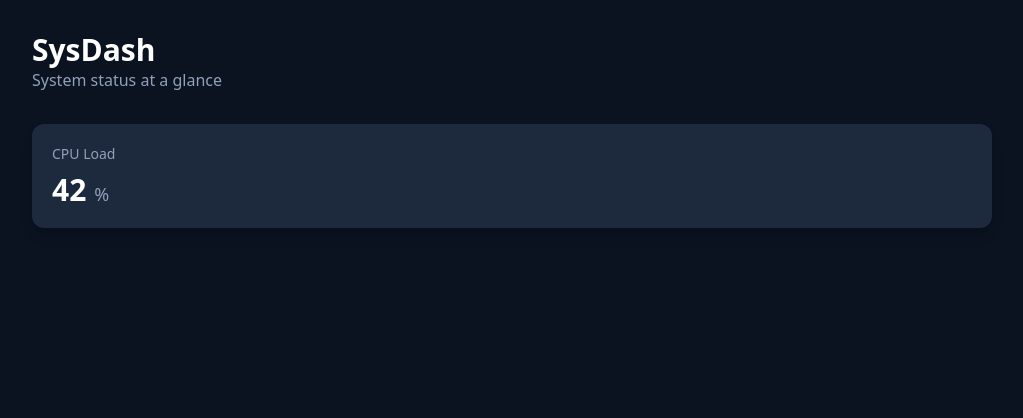
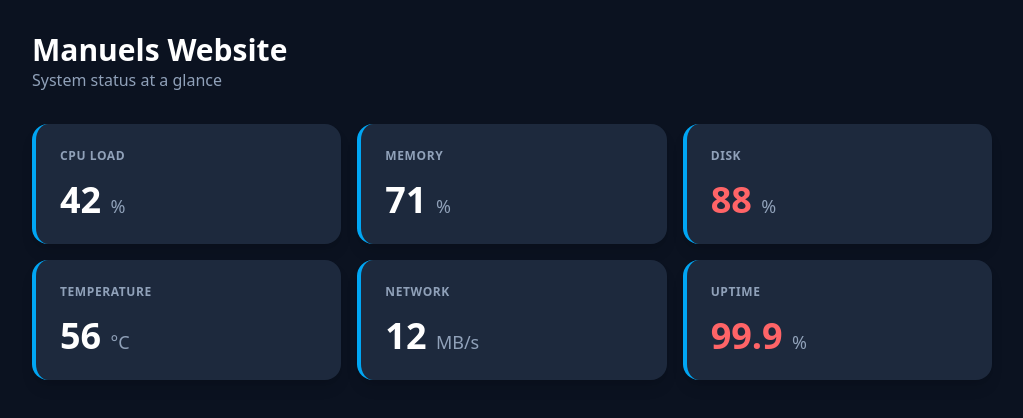
Before and after one commit to ManuelXY/sysdash-starter, a Next.js app: page / in a window 1280 px wide. Shown: the top 418 px of the page, without its empty margins (128-1151 px from the left). Built offline with nearby package versions, Linux system fonts and the light colour scheme.

Commit message:
render tiles from mock system data

```diff
--- a/app/page.tsx
+++ b/app/page.tsx
@@ -1,27 +1,27 @@
 import Tile from "@/components/Tile";
-// Hands-on 3: you need this line to load the data.
-// import { systems } from "@/data/systems";
+import { systems } from "@/data/systems";
 
 export default function Home() {
   return (
-    <main className="mx-auto max-w-5xl p-8">
+    <main className="mx-auto max-w-5xl p-4 sm:p-8">
       <header className="mb-8">
-        <h1 className="text-3xl font-bold text-white">SysDash</h1>
-        <p className="text-slate-400">System status at a glance</p>
+        <h1 className="text-3xl font-bold text-white">
+          Manuels Website
+        </h1>
+        <p className="text-slate-400">
+          System status at a glance
+        </p>
       </header>
 
-      <section className="grid grid-cols-1 gap-4">
-        {/* Hands-on 2: change the title and value of this tile, then save. */}
-        <Tile title="CPU Load" value={42} unit="%" />
-
-        {/*
-          Hands-on 3: instead of writing tiles by hand, render one per record.
-          Import `systems` above and replace the tile above with:
-
-          {systems.map((s) => (
-            <Tile key={s.id} title={s.title} value={s.value} unit={s.unit} />
-          ))}
-        */}
+      <section className="grid grid-cols-1 gap-4 sm:grid-cols-2 lg:grid-cols-3">
+        {systems.map((s) => (
+          <Tile
+            key={s.id}
+            title={s.title}
+            value={s.value}
+            unit={s.unit}
+          />
+        ))}
       </section>
     </main>
   );
--- a/components/Tile.tsx
+++ b/components/Tile.tsx
@@ -7,10 +7,13 @@ type TileProps = {
 };
 
 export default function Tile({ title, value, unit }: TileProps) {
+  // Only percentages have a meaningful "above 80" threshold, not ms or MB/s.
+  const critical = unit === "%" && value > 80;
+
   return (
-    <div className="rounded-xl bg-slate-800 p-5 shadow-lg">
-      <h3 className="text-sm font-medium text-slate-400">{title}</h3>
-      <p className="mt-2 text-3xl font-bold text-white">
+    <div className="rounded-2xl border-l-4 border-sky-500 bg-slate-800 p-6 shadow-lg">
+      <h3 className="text-xs font-semibold uppercase tracking-wider text-slate-400">{title}</h3>
+      <p className={`mt-4 text-4xl font-bold ${critical ? "text-red-400" : "text-white"}`}>
         {value} <span className="text-lg font-normal text-slate-400">{unit}</span>
       </p>
     </div>
```
Also changed, not shown: tsconfig.json (+24 -6 lines), 1 other file (tests, documents, lock files or other folders).
